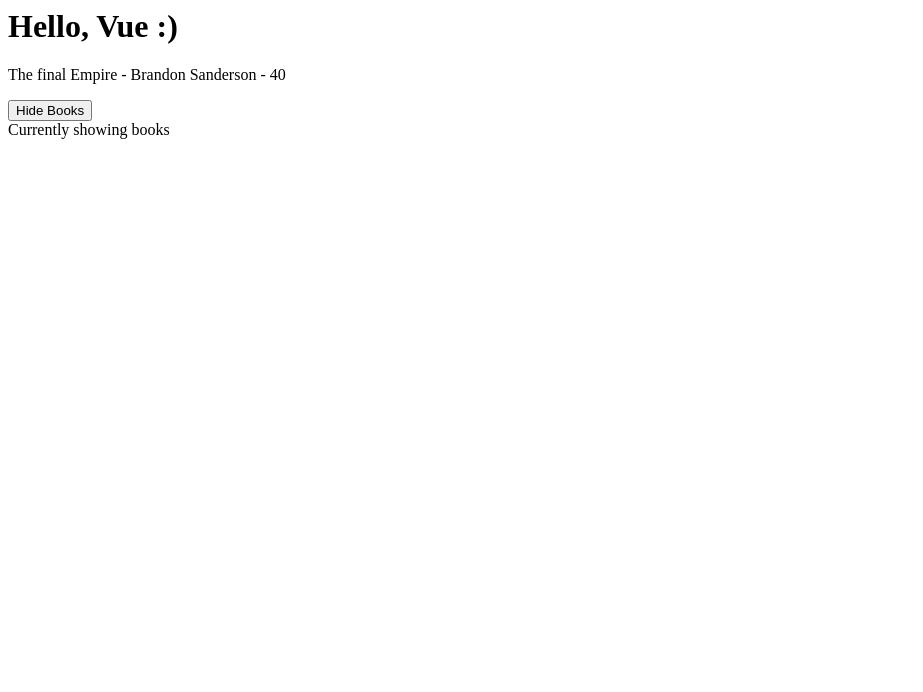
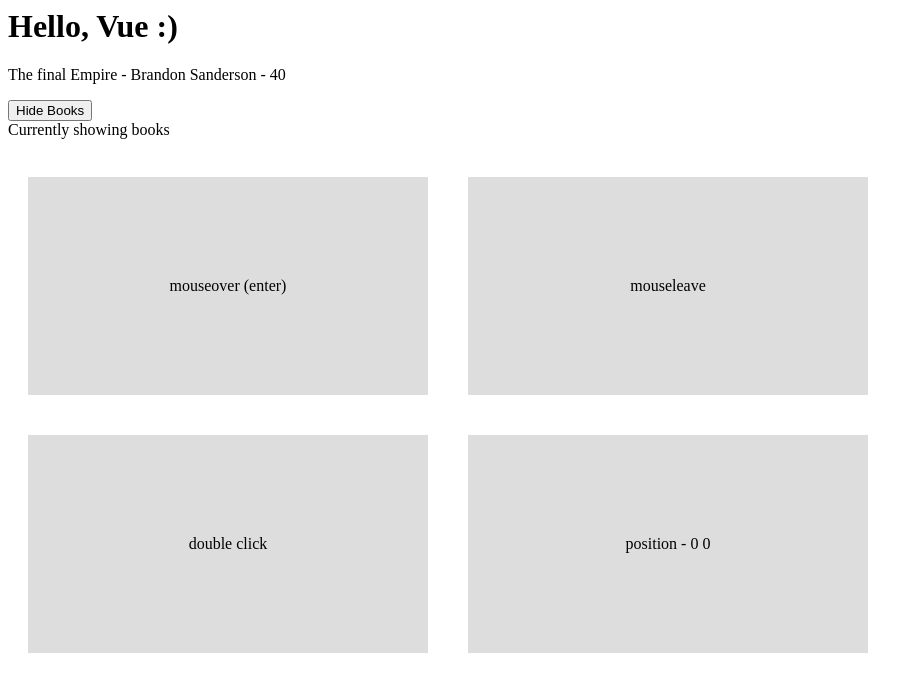
Before and after one commit to Jonnybuoy/vuejs-learning, a plain HTML site: page index.html in a window 1280 px wide. Shown: the whole page, without its empty margins (0-923 px from the left). Drawn offline with nearby package versions, Linux system fonts and the light colour scheme.

Commit message:
Mouse Events

```diff
--- a/app.js
+++ b/app.js
@@ -4,14 +4,26 @@
              showBooks: true,
              title: "The final Empire",
              author: 'Brandon Sanderson',
-             age: 40
+             age: 40,
+             x: 0,
+             y: 0
 
          }
      },
      methods: {
          toggleShowBooks() {
              this.showBooks = !this.showBooks
+         },
+         handleEvent(e) {
+             console.log(e, e.type)
+
+         },
+         handleMousemove(e) {
+             this.x = e.offsetX
+             this.y = e.offsetY
+
          }
+
      }
  })
 
--- a/index.html
+++ b/index.html
@@ -5,6 +5,16 @@
     <meta name="viewport" content="width=device-width, initial-scale=1.0">
     <title>Learning Vue</title>
     <script src="https://unpkg.com/vue@3/dist/vue.global.js"></script>
+    <style>
+        .box {
+            padding: 100px 0;
+            width: 400px;
+            text-align: center;
+            background: #ddd;
+            margin: 20px;
+            display: inline-block;
+        }
+    </style>
 </head>
 
 <body>
@@ -27,6 +37,13 @@
         <button v-on:click="age--">Decrease age</button>
         <div @click="changeTitle('Oathbringer')">Change book title</div> -->
 
+        <br>
+        <!-- mouse events -->
+        <div class="box" @mouseover="handleEvent">mouseover (enter)</div>
+        <div class="box" @mouseleave="handleEvent">mouseleave</div>
+        <div class="box" @dblclick="handleEvent">double click</div>
+        <div class="box" @mousemove="handleMousemove">position - {{x}} {{y}}</div>
+
     </div>
 
 
```
